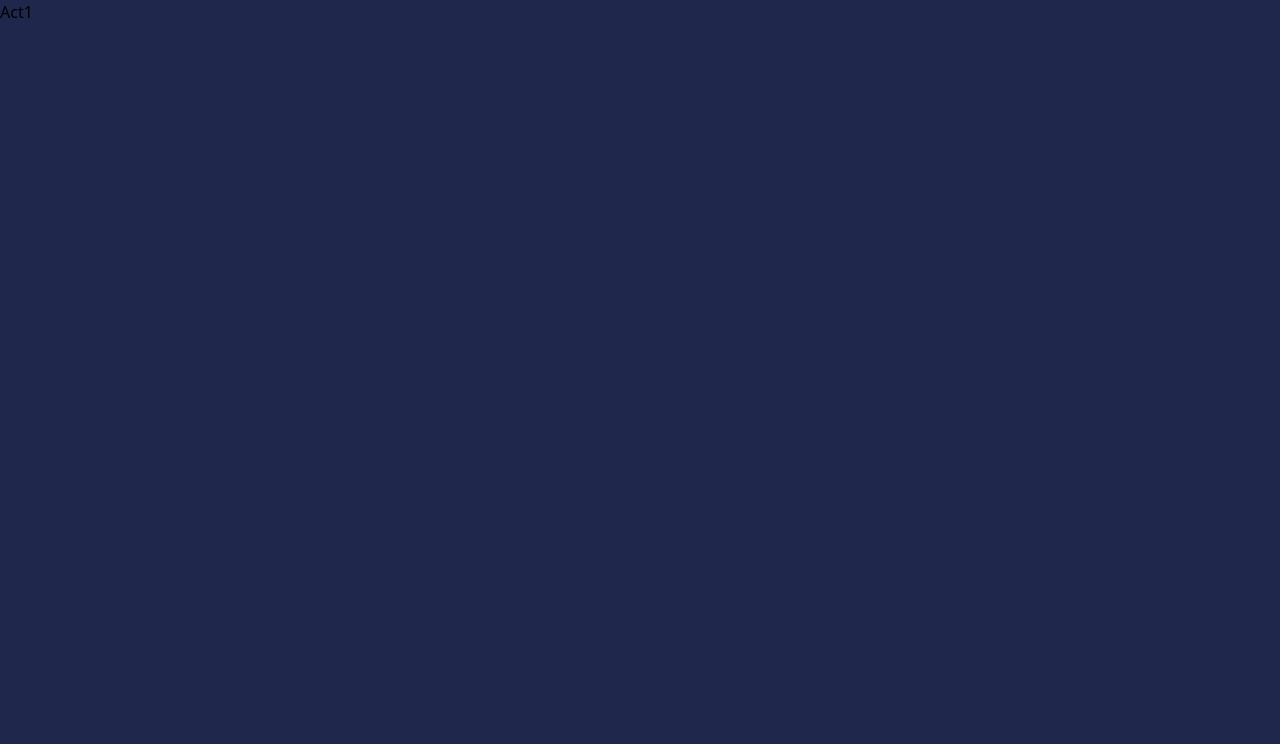
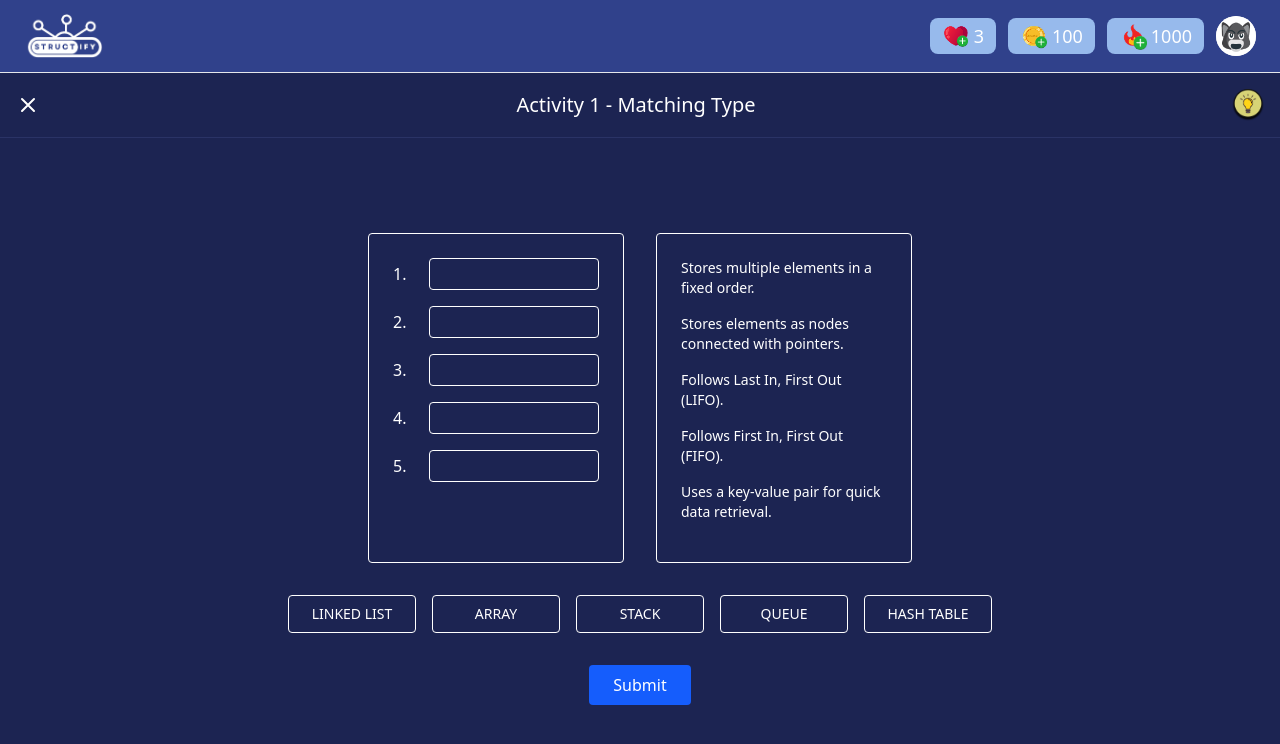
Before and after one commit to kurtpantaleon/Structify, a React (Vite) app in the folder Structify/: page /activity1 in a window 1280 px wide. Shown: the top 744 px of the page. Built offline with nearby package versions, Linux system fonts and the light colour scheme.

Commit message:
activity 1-2 week 1

```diff
--- a/Structify/package.json
+++ b/Structify/package.json
@@ -10,6 +10,7 @@
     "preview": "vite preview"
   },
   "dependencies": {
+    "@dnd-kit/core": "^6.3.1",
     "@tailwindcss/vite": "^4.0.14",
     "react": "^19.0.0",
     "react-dom": "^19.0.0",
--- a/Structify/src/App.jsx
+++ b/Structify/src/App.jsx
@@ -5,7 +5,8 @@ import MainPage from './pages/MainPage'
 import Lesson1 from './pages/Week 1 Pages/Lesson 1/Page1'
 import Lesson2 from './pages/Week 1 Pages/Lesson 1/Page2'
 import Lesson3 from './pages/Week 1 Pages/Lesson 1/Page3'
-import Activity1 from './pages/Week 1 Pages/Activity1'
+import Activity1 from './pages/Week 1 Pages/Activities Week 1/Activity1'
+import Activity2 from './pages/Week 1 Pages/Activities Week 1/Activity2'
 import Page2 from './pages/Week 1 Pages/Lesson 1/Page2'
 import Page3 from './pages/Week 1 Pages/Lesson 1/Page3'
 import Page4 from './pages/Week 1 Pages/Lesson 1/Page4'
@@ -28,8 +29,7 @@ function App() {
       <Route path="/lesson2" element={<Lesson2/>} />
       <Route path="/lesson3" element={<Lesson3/>} />
       <Route path="/activity1" element={<Activity1/>} />
-
-
+      <Route path="/activity2" element={<Activity2/>} />
 
       {/* Week 1 pages */}
       <Route path="/page2" element={<Page2/>} />
--- a/Structify/src/pages/MainPage.jsx
+++ b/Structify/src/pages/MainPage.jsx
@@ -70,7 +70,7 @@ function MainPage() {
               {/* Activities */}
               <div className="mt-4 space-y-4">
                 <WeekButton title="Activity 1" status="PRACTICE" icon={UncheckIcon} iconType={PracticeIcon} path="/Activity1"/>
-                <WeekButton title="Activity 2" status="PRACTICE" icon={UncheckIcon} iconType={PracticeIcon} />
+                <WeekButton title="Activity 2" status="PRACTICE" icon={UncheckIcon} iconType={PracticeIcon} path="/Activity2"/>
                 <WeekButton title="Activity 3" status="PRACTICE" icon={UncheckIcon} iconType={PracticeIcon} />
               </div>
             </div>
--- /dev/null
+++ b/Structify/src/pages/Week 1 Pages/Activities Week 1/Activity1.jsx
@@ -0,0 +1,135 @@
+import React, { useState } from "react";
+import Header from "../../../components/Header";
+import hint from "../../../assets/images/hint.png";
+import { DndContext, useDraggable, useDroppable } from "@dnd-kit/core";
+
+const options = ["LINKED LIST", "ARRAY", "STACK", "QUEUE", "HASH TABLE"];
+const descriptions = [
+  "Stores multiple elements in a fixed order.",
+  "Stores elements as nodes connected with pointers.",
+  "Follows Last In, First Out (LIFO).",
+  "Follows First In, First Out (FIFO).",
+  "Uses a key-value pair for quick data retrieval."
+];
+
+const correctAnswers = {
+  "Stores multiple elements in a fixed order.": "ARRAY",
+  "Stores elements as nodes connected with pointers.": "LINKED LIST",
+  "Follows Last In, First Out (LIFO).": "STACK",
+  "Follows First In, First Out (FIFO).": "QUEUE",
+  "Uses a key-value pair for quick data retrieval.": "HASH TABLE"
+};
+
+function DraggableItem({ id, children }) {
+  const { attributes, listeners, setNodeRef, transform } = useDraggable({ id });
+  const style = transform ? { transform: `translate(${transform.x}px, ${transform.y}px)` } : {};
+  return (
+    <div
+      ref={setNodeRef}
+      style={style}
+      {...listeners}
+      {...attributes}
+      className="px-4 py-2 bg-transparent border border-white text-white rounded text-center uppercase text-sm cursor-pointer w-32"
+    >
+      {children}
+    </div>
+  );
+}
+
+function DroppableArea({ id, answer }) {
+  const { setNodeRef } = useDroppable({ id });
+  return (
+    <div
+      ref={setNodeRef}
+      className="w-full h-8 bg-transparent border border-white rounded flex items-center justify-center text-white text-sm"
+    >
+      {answer || ""}
+    </div>
+  );
+}
+
+export default function Activity1() {
+  const [answers, setAnswers] = useState({});
+  const [feedback, setFeedback] = useState("");
+
+  const handleDrop = (event) => {
+    const { active, over } = event;
+    if (over) {
+      setAnswers((prev) => ({ ...prev, [over.id]: active.id }));
+    }
+  };
+
+  const handleSubmit = () => {
+    let isCorrect = true;
+    for (let desc in correctAnswers) {
+      if (answers[desc] !== correctAnswers[desc]) {
+        isCorrect = false;
+        break;
+      }
+    }
+    setFeedback(isCorrect ? "Correct! Well done." : "Some answers are incorrect. Try again!");
+  };
+
+
+
+  return (
+
+    <div className="bg-[#1c2452] min-h-screen flex flex-col">
+
+      <Header />
+      <div className="flex justify-between items-center p-4 bg-[#1c2452] border-b border-[#2a3366]">
+      <button onClick={() => (window.location.href = "/mainPage")} className="text-white">
+        <svg xmlns="http://www.w3.org/2000/svg" className="h-6 w-6" fill="none" viewBox="0 0 24 24" stroke="currentColor">
+            <path strokeLinecap="round" strokeLinejoin="round" strokeWidth={2} d="M6 18L18 6M6 6l12 12" />
+          </svg>
+        </button>
+        <h1 className="text-xl font-medium text-white">Activity 1 - Matching Type</h1>
+        <img src={hint} className="w-8 h-8"></img>
+      </div>
+
+      {/* Main content */}
+      <div className="flex-1 p-6 flex flex-col items-center justify-center">
+        <DndContext onDragEnd={handleDrop}>
+          <div className="flex gap-8 justify-center max-w-4xl">
+            {/* Left column with numbers and drop areas */}
+            <div className="border border-white rounded p-6 w-64">
+              {[1, 2, 3, 4, 5].map((num, index) => (
+                <div key={num} className="flex items-center gap-4 mb-4">
+                  <span className="text-white font-medium w-6">{num}.</span>
+                  <DroppableArea id={descriptions[index]} answer={answers[descriptions[index]]} />
+                </div>
+              ))}
+            </div>
+
+            {/* Right column with descriptions */}
+            <div className="border border-white rounded p-6 w-64">
+              {descriptions.map((desc, index) => (
+                <p key={index} className="text-white text-sm mb-4">{desc}</p>
+              ))}
+            </div>
+          </div>
+
+          {/* Answer options */}
+          <div className="flex flex-wrap gap-4 mt-8 justify-center">
+            {options.map((opt) => (
+              !Object.values(answers).includes(opt) && (
+                <DraggableItem key={opt} id={opt}>{opt}</DraggableItem>
+              )
+            ))}
+          </div>
+        </DndContext>
+        {/* Submit button */}
+        <button
+          className="mt-8 px-6 py-2 bg-blue-600 text-white rounded"
+          onClick={handleSubmit}
+        >
+          Submit
+        </button>
+
+        {feedback && (
+          <p className="mt-4 text-white font-medium">{feedback}</p>
+        )}
+      </div>
+    </div>
+  );
+}
--- /dev/null
+++ b/Structify/src/pages/Week 1 Pages/Activities Week 1/Activity2.jsx
@@ -0,0 +1,138 @@
+import React, { useState } from "react";
+import { DndContext, useDraggable, useDroppable } from "@dnd-kit/core";
+import Header from "../../../components/Header";
+import hint from "../../../assets/images/hint.png";
+
+const options = ["INDEX", "ARRAY", "STACK", "QUEUE", "HASH TABLE"];
+
+const questions = [
+  "Arrays use an ________ to access their elements.",
+  "A ________ follows LIFO, meaning the last element added is the first to be removed.",
+  "A ________ follows FIFO, meaning the first element added is the first to be removed.",
+  "A queue is similar to a ________ of people waiting for a bus.",
+  "A ________ is a key-value data structure for fast lookups."
+];
+
+const correctAnswers = {
+  "Arrays use an ________ to access their elements.": "INDEX",
+  "A ________ follows LIFO, meaning the last element added is the first to be removed.": "STACK",
+  "A ________ follows FIFO, meaning the first element added is the first to be removed.": "QUEUE",
+  "A queue is similar to a ________ of people waiting for a bus.": "QUEUE",
+  "A ________ is a key-value data structure for fast lookups.": "HASH TABLE"
+};
+
+function DraggableItem({ id, children }) {
+  const { attributes, listeners, setNodeRef, transform } = useDraggable({ id });
+  const style = transform ? { transform: `translate(${transform.x}px, ${transform.y}px)` } : {};
+  return (
+    <div
+      ref={setNodeRef}
+      style={style}
+      {...listeners}
+      {...attributes}
+      className="px-4 py-1 bg-transparent border border-white text-white rounded text-center uppercase text-sm cursor-pointer w-32"
+    >
+      {children}
+    </div>
+  );
+}
+
+function DroppableArea({ id, answer }) {
+  const { setNodeRef } = useDroppable({ id });
+  return (
+    <div
+      ref={setNodeRef}
+      className="inline-block w-36 h-6 bg-transparent border border-white rounded mx-1"
+    >
+      <div className="w-full h-full flex items-center justify-center text-white text-sm">
+        {answer || ""}
+      </div>
+    </div>
+  );
+}
+
+export default function Activity2() {
+  const [answers, setAnswers] = useState({});
+  const [feedback, setFeedback] = useState("");
+
+  const handleDrop = (event) => {
+    const { active, over } = event;
+    if (over) {
+      setAnswers((prev) => ({ ...prev, [over.id]: active.id }));
+    }
+  };
+
+  const handleSubmit = () => {
+    let isCorrect = true;
+    for (let question in correctAnswers) {
+      if (answers[question] !== correctAnswers[question]) {
+        isCorrect = false;
+        break;
+      }
+    }
+    setFeedback(isCorrect ? "Correct! Well done." : "Some answers are incorrect. Try again!");
+  };
+
+
+
+  // Function to replace the blank in the question with the droppable area
+  const renderQuestion = (question, index) => {
+    const parts = question.split("________");
+    return (
+      <div key={index} className="mb-6 text-white">
+        {index + 1}. {parts[0]}
+        <DroppableArea id={question} answer={answers[question]} />
+        {parts[1]}
+      </div>
+    );
+  };
+
+  return (
+    <div className="bg-[#1c2452] min-h-screen flex flex-col">
+      <> <Header />
+      <div className="flex justify-between items-center p-4 bg-[#1c2452] border-b border-[#2a3366]">
+      <button onClick={() => (window.location.href = "/mainPage")} className="text-white">
+        <svg xmlns="http://www.w3.org/2000/svg" className="h-6 w-6" fill="none" viewBox="0 0 24 24" stroke="currentColor" >
+            <path strokeLinecap="round" strokeLinejoin="round" strokeWidth={2} d="M6 18L18 6M6 6l12 12" />
+          </svg>
+        </button >
+        <h1 className="text-xl font-medium text-white">Activity 2 - Fill in the blanks</h1>
+        <img src={hint} className="w-8 h-8"></img>
+      </div>
+
+      {/* Main content */}
+      <div className="flex-1 p-6 flex flex-col items-center">
+        <DndContext onDragEnd={handleDrop}>
+          <div className="max-w-3xl w-full">
+            {/* Questions with blanks */}
+            <div className="mb-8">
+              {questions.map((question, index) => renderQuestion(question, index))}
+            </div>
+
+            {/* Options */}
+            <div className="flex flex-wrap gap-4 justify-center mt-8">
+              {options.map((opt) => (
+                !Object.values(answers).includes(opt) && (
+                  <DraggableItem key={opt} id={opt}>{opt}</DraggableItem>
+                )
+              ))}
+            </div>
+          </div>
+        </DndContext>
+
+        {/* Submit button */}
+        <button
+          className="mt-8 px-6 py-2 bg-blue-600 text-white rounded"
+          onClick={handleSubmit}
+        >
+          Submit
+        </button>
+
+        {feedback && (
+          <p className="mt-4 text-white font-medium">{feedback}</p>
+        )}
+      </div>
+      </>
+    </div>
+  );
+}
--- a/Structify/src/pages/Week 1 Pages/Activity1.jsx
+++ /dev/null
@@ -1,9 +0,0 @@
-import React from 'react'
-
-function Activity1() {
-  return (
-    <div>Act1</div>
-  )
-}
-
-export default Activity1
```
Also changed, not shown: Structify/src/assets/images/hint.png (added), 1 other file (tests, documents, lock files or other folders).
